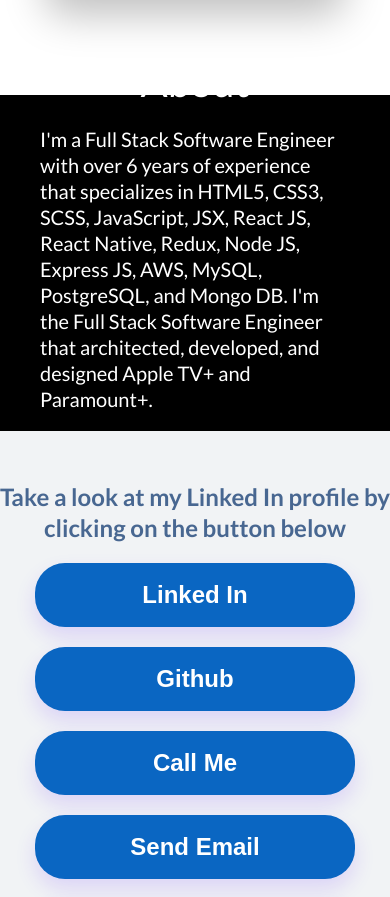
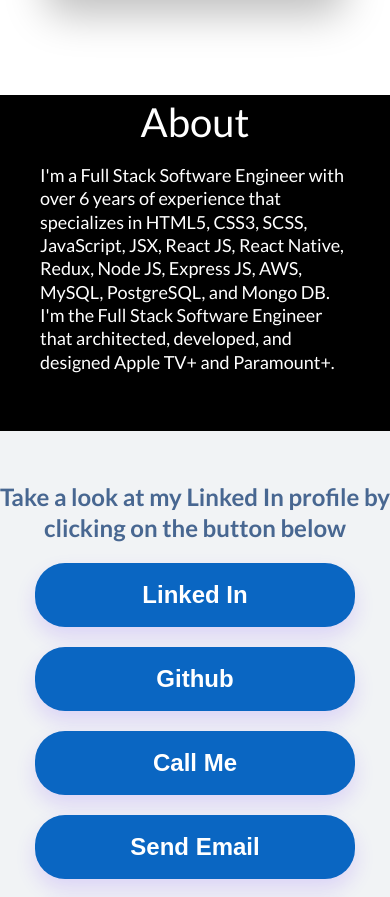
Before and after one commit to hectormorenosoftware/hectormorenosoftware.github.io, a React app: page /#/ in a window 390 px wide. Shown: the part 3020-3917 px from the top of the page. Built offline with nearby package versions, Linux system fonts and the light colour scheme.

Commit message:
Added media query
Added media query for iphones

```diff
--- a/src/components/Section.js
+++ b/src/components/Section.js
@@ -35,6 +35,10 @@
 
 const SectionText = styled.p`
   color: white;
+
+  @media (max-width: 720px) {
+    font-size: 18px;
+  }
 `;
 
 const Section = (props) => (
```
Also changed, not shown: 2 other files (tests, documents, lock files or other folders).
